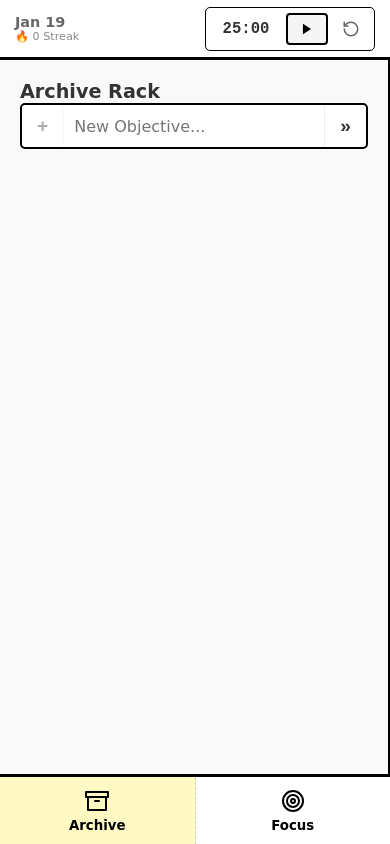
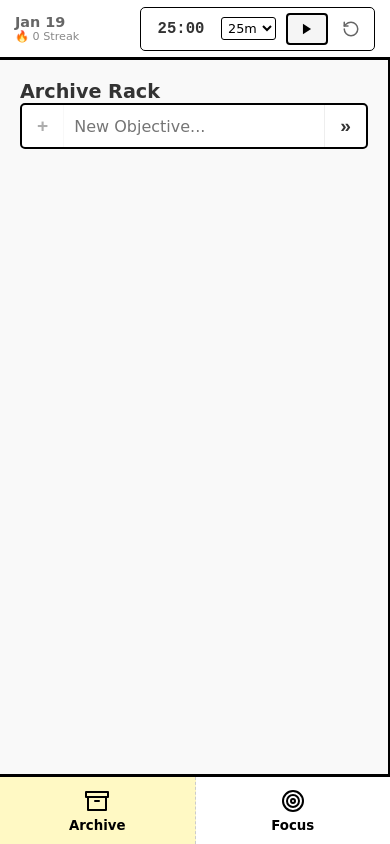
Before and after one commit to BayuuPermana/Paper-todo, a React (Vite) app: page / in a window 390 px wide. Built offline with nearby package versions, Linux system fonts and the light colour scheme.

Commit message:
feat: add preset selection to mobile header timer

```diff
--- a/src/PomodoroTimer.jsx
+++ b/src/PomodoroTimer.jsx
@@ -86,6 +86,24 @@ function PomodoroTimer({ activeSubTaskName, onTaskComplete, variant = 'full' })
         }}>
           {formatTime(timeLeft)}
         </div>
+        <select
+          value={selectedPreset}
+          onChange={(e) => setSelectedPreset(Number(e.target.value))}
+          style={{
+            background: 'none',
+            border: '1px solid black',
+            borderRadius: '3px',
+            fontFamily: 'inherit',
+            fontSize: '0.8em',
+            padding: '2px',
+            cursor: 'pointer'
+          }}
+          title="Select Preset"
+        >
+          {PRESETS.map(p => (
+            <option key={p} value={p}>{p}m</option>
+          ))}
+        </select>
         <button
           onClick={toggleTimer}
           disabled={isBurnedOut}
```
